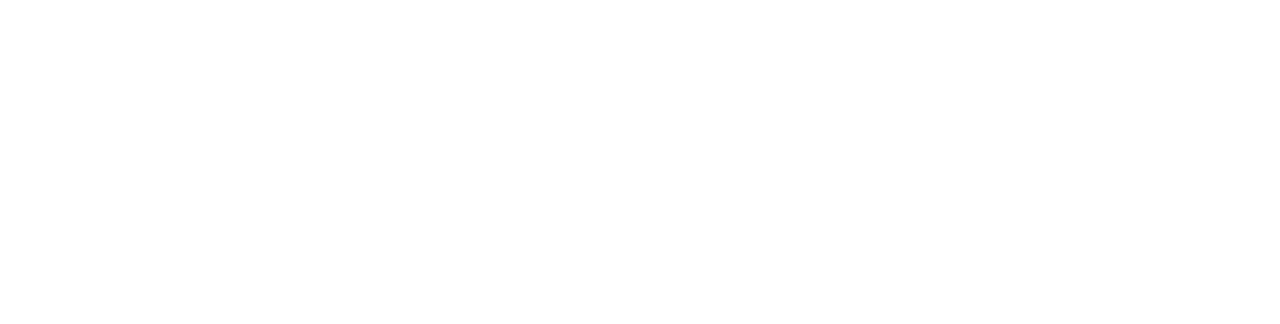
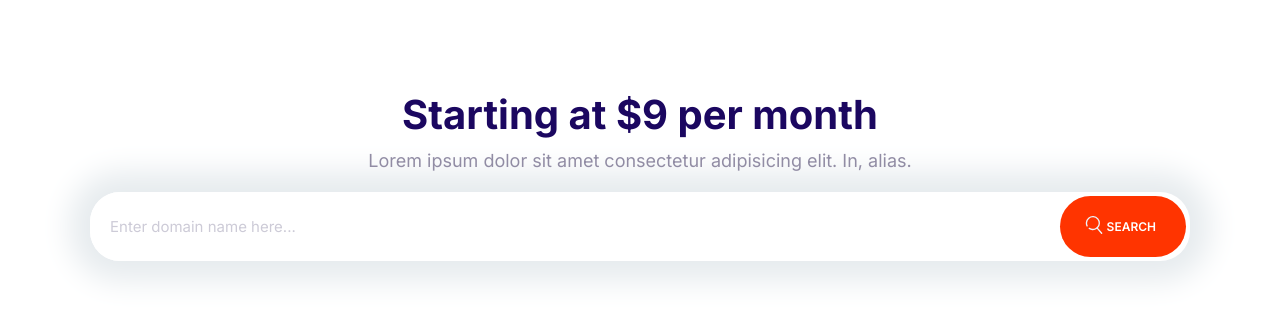
Before and after one commit to GerardoGarcia79/moshify, a plain HTML site: page index.html in a window 1280 px wide. Drawn offline with Linux system fonts and the light colour scheme.

Commit message:
Creating domain block.

```diff
--- a/css/styles.css
+++ b/css/styles.css
@@ -304,7 +304,7 @@ a {
 .input-group .input {
     border: 0;
     flex-grow: 1;
-    padding: 1.5rem 1rem;
+    padding: 1.5rem 2rem;
     width: 0;
 }
 
--- a/index.html
+++ b/index.html
@@ -13,5 +13,29 @@
     <link rel="stylesheet" href="./css/normalize.css" />
     <link rel="stylesheet" href="./css/styles.css" />
   </head>
-  <body></body>
+  <body>
+    <section class="block container">
+      <header class="block__header">
+        <h2>Starting at $9 per month</h2>
+        <p>
+          Lorem ipsum dolor sit amet consectetur adipisicing elit. In, alias.
+        </p>
+      </header>
+      <div class="input-group">
+        <input
+          type="text"
+          placeholder="Enter domain name here..."
+          class="input"
+        />
+        <button class="btn btn--accent btn--search">
+          <span
+            ><svg class="search--icon icon--white">
+              <use xlink:href="images/sprite/sprite.svg#search"></use>
+            </svg>
+          </span>
+          Search
+        </button>
+      </div>
+    </section>
+  </body>
 </html>
```
